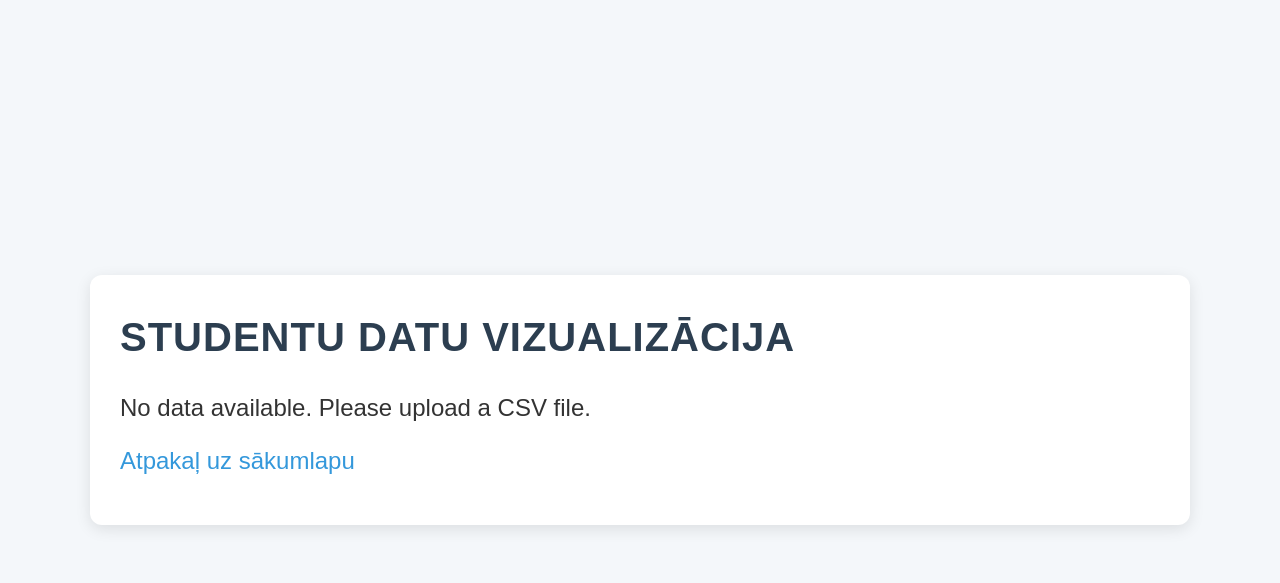
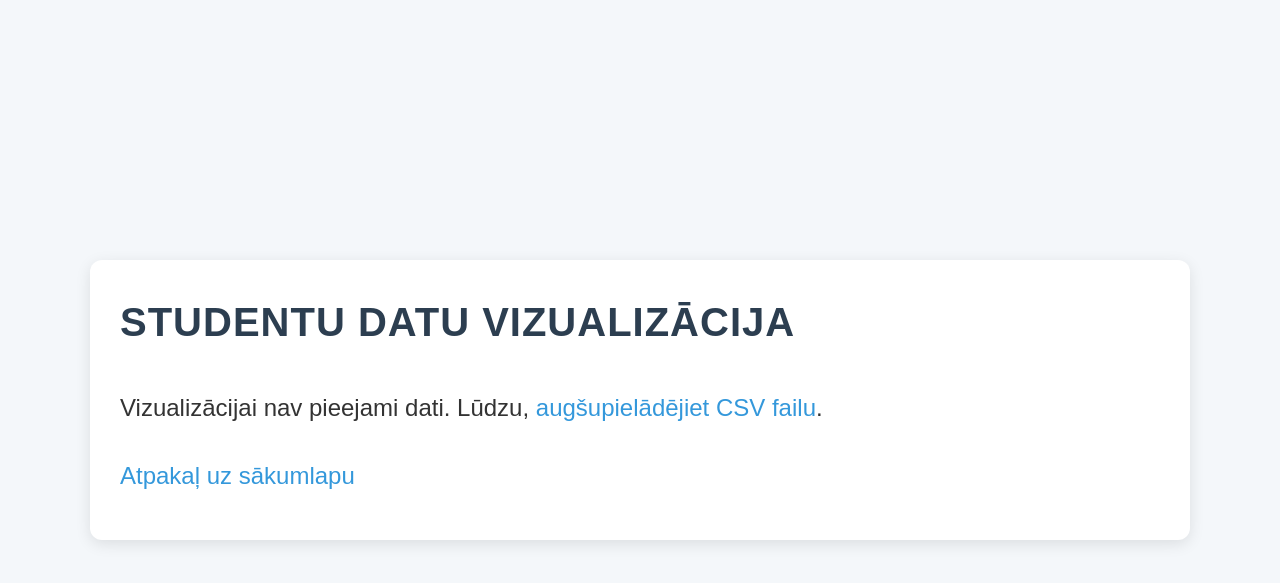
Before and after one commit to anysad/website-v2, a Flask app: page /plots in a window 1280 px wide. Shown: the top 583 px of the page. Run offline with Flask 3, Linux system fonts and the light colour scheme.

Commit message:
small changes

```diff
--- a/templates/plots.html
+++ b/templates/plots.html
@@ -22,7 +22,7 @@
     <div class="container">
         <h1>Studentu datu vizualizācija</h1>
         {% if no_data %}
-            <p>No data available. Please upload a CSV file.</p>
+            <p>Vizualizācijai nav pieejami dati. Lūdzu, <a href="{{ url_for('upload') }}">augšupielādējiet CSV failu</a>.</p>
         {% else %}
             <label for="plotSelector">Izvēlēties vizualizāciju:</label>
             <select id="plotSelector" onchange="showPlot()">
--- a/templates/upload.html
+++ b/templates/upload.html
@@ -9,7 +9,7 @@
 <body>
     <h1>Augšupielādējiet studenta datus (CSV Formatā)</h1>
     <form action="" method="post" enctype="multipart/form-data">
-        <input type="file" name="file" required>
+        <input type="file" name="file" id="file" accept=".csv" required>
         <button type="submit">Augšupielādēt</button>
     </form>
     <a href="{{ url_for('home') }}">Atpakaļ uz sākumlapu</a>
```
